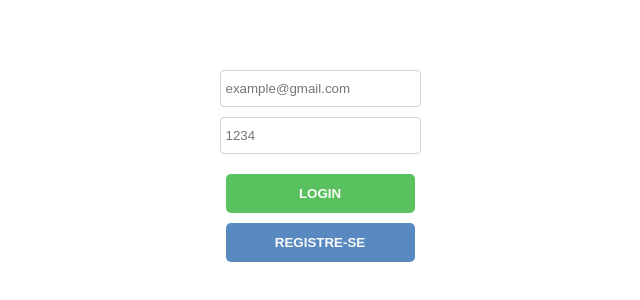
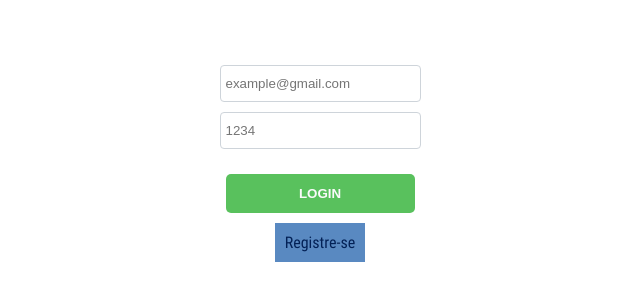
Before and after one commit to Inguim/first-react-with-typescript, a React (Create React App) app: page /home in a window 1280 px wide. Shown: the part 234-534 px from the top of the page, without its empty margins (320-960 px from the left). Built offline with nearby package versions, Linux system fonts and the light colour scheme.

Commit message:
Ajustes finais

```diff
--- a/src/contexts/auth.tsx
+++ b/src/contexts/auth.tsx
@@ -26,8 +26,8 @@ type ProviderValues = {
   loading: boolean;
   user: User | null;
   setSigned: React.Dispatch<React.SetStateAction<boolean>>;
-  Login: (callback: {email: string, password: string}) => any;
-  Register: (callback: Account) => void;
+  Login: (email: string, password: string) => Promise<string | void>;
+  Register: (callback: Account) => Promise<void>;
   Logout: () => void;
 };
 
@@ -58,13 +58,7 @@ export const AuthProvider = ({ children }: Auth) => {
     setSigned(false);
   }
 
-  async function Login({
-    email,
-    password,
-  }: {
-    email: string;
-    password: string;
-  }) {
+  async function Login(email: string, password: string): Promise<string | void> {
     if (!account) {
       return "Acredito que você ainda não se cadastrou no sistema";
     }
@@ -86,7 +80,7 @@ export const AuthProvider = ({ children }: Auth) => {
     }
   }
 
-  async function Register({ email, password, name }: Account) {
+  async function Register({ email, password, name }: Account): Promise<void>{
     setAccount({
       email: email,
       password: password,
--- a/src/pages/Login/index.tsx
+++ b/src/pages/Login/index.tsx
@@ -3,9 +3,10 @@ import { useAuth } from "../../contexts/auth";
 import { Container } from "../../styles/Container";
 import { Button } from "../../styles/Button";
 import { MessageError } from "../../styles/MessageError";
-import { useNavigate } from "react-router-dom";
+import { Link, useNavigate } from "react-router-dom";
 import { FakeForm } from "../../styles/FakeForm";
 import { Input } from "../../styles/Input";
+import { ButtonLink } from "../../styles/ButtonLink";
 
 const Login = (): JSX.Element => {
   const { Login } = useAuth();
@@ -16,16 +17,13 @@ const Login = (): JSX.Element => {
 
   async function handleLogin() {
     if (email !== "" && password !== "") {
-      const response = await Login({
-        email: email,
-        password: password,
+      await Login(email, password).then((response) => {
+        if (response) {
+          setMessageError(response);
+        } else {
+          history("/");
+        }
       });
-
-      if(response) {
-        setMessageError(response);
-      } else {
-        history('/');
-      }
     } else {
       setMessageError("Você esta tentando logar com informações vazias 😨?");
     }
@@ -56,12 +54,9 @@ const Login = (): JSX.Element => {
         <Button backgroundColor="--green" onClick={() => handleLogin()}>
           Login
         </Button>
-        <Button
-          backgroundColor="--light-blue"
-          onClick={() => history("/home/register")}
-        >
-          Registre-se
-        </Button>
+        <ButtonLink backgroundColor="--light-blue">
+          <Link to="/home/register">Registre-se</Link>
+        </ButtonLink>
       </FakeForm>
     </Container>
   );
--- a/src/pages/Register/index.tsx
+++ b/src/pages/Register/index.tsx
@@ -15,7 +15,7 @@ const Register = () => {
   const [name, setName] = useState<string>("");
   const history = useNavigate();
 
-  function handleRegister({
+  async function handleRegister({
     name,
     password,
     email,
@@ -25,15 +25,12 @@ const Register = () => {
     email: string;
   }) {
     if (email !== "" || password !== "" || name !== "") {
-      Register({
+      await Register({
         email: email,
         password: password,
         name: name,
       });
-      Login({
-        email: email,
-        password: password,
-      });
+      await Login(email, password);
 
       history("/");
     } else {
--- a/src/pages/Welcome/index.tsx
+++ b/src/pages/Welcome/index.tsx
@@ -1,5 +1,4 @@
-import React from "react";
-import { useNavigate } from "react-router-dom";
+import { Link } from "react-router-dom";
 import { useAuth } from "../../contexts/auth";
 import { Container } from "../../styles/Container";
 import { Button } from "../../styles/Button";
@@ -8,7 +7,6 @@ import { ButtonLink } from "../../styles/ButtonLink";
 
 const Welcome = (): JSX.Element => {
   const { Logout, user } = useAuth();
-  const navigate = useNavigate();
 
   async function handleLogout() {
     Logout();
@@ -18,8 +16,12 @@ const Welcome = (): JSX.Element => {
     <Container>
       <Content>
         <h1>Welcome primo, {user?.name} 🐵</h1>
-        <ButtonLink onClick={() => navigate('/dashboard')}>Dashboard</ButtonLink>
-        <Button backgroundColor="--red" onClick={() => handleLogout()}>Logout</Button>
+        <ButtonLink type="button">
+          <Link to="/dashboard">Dashboard</Link>
+        </ButtonLink>
+        <Button backgroundColor="--red" onClick={() => handleLogout()}>
+          Logout
+        </Button>
       </Content>
     </Container>
   );
--- a/src/styles/Button/index.ts
+++ b/src/styles/Button/index.ts
@@ -13,6 +13,8 @@ export const Button = styled.button<Props>`
   color: var(--light-white);
   text-transform: uppercase;
   font-weight: bold;
+  margin: 5px 0;
+  transition: all 0.15s ease-in;
 
   :hover {
     cursor: pointer;
--- a/src/styles/ButtonLink/index.ts
+++ b/src/styles/ButtonLink/index.ts
@@ -10,6 +10,15 @@ export const ButtonLink = styled.a<Props>`
   padding: 10px;
   background: var(${(props) => props.backgroundColor});
   margin-bottom: 5px;
+  margin: 5px 0;
+  transition: all 0.15s ease-in;
+
+  a {
+    font: inherit;
+    color: inherit;
+    text-decoration: none;
+    transition: none;
+  }
 
   :hover {
     color: var(--form-left);
```
